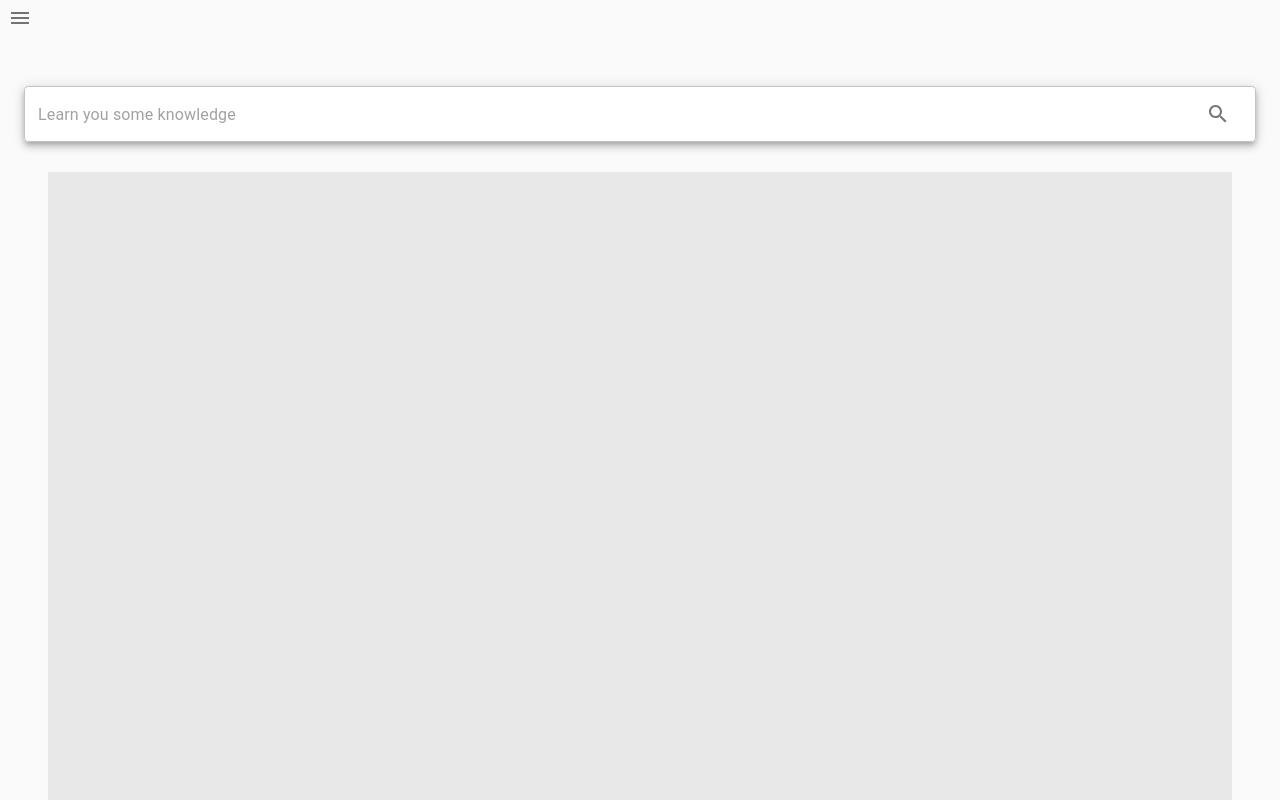
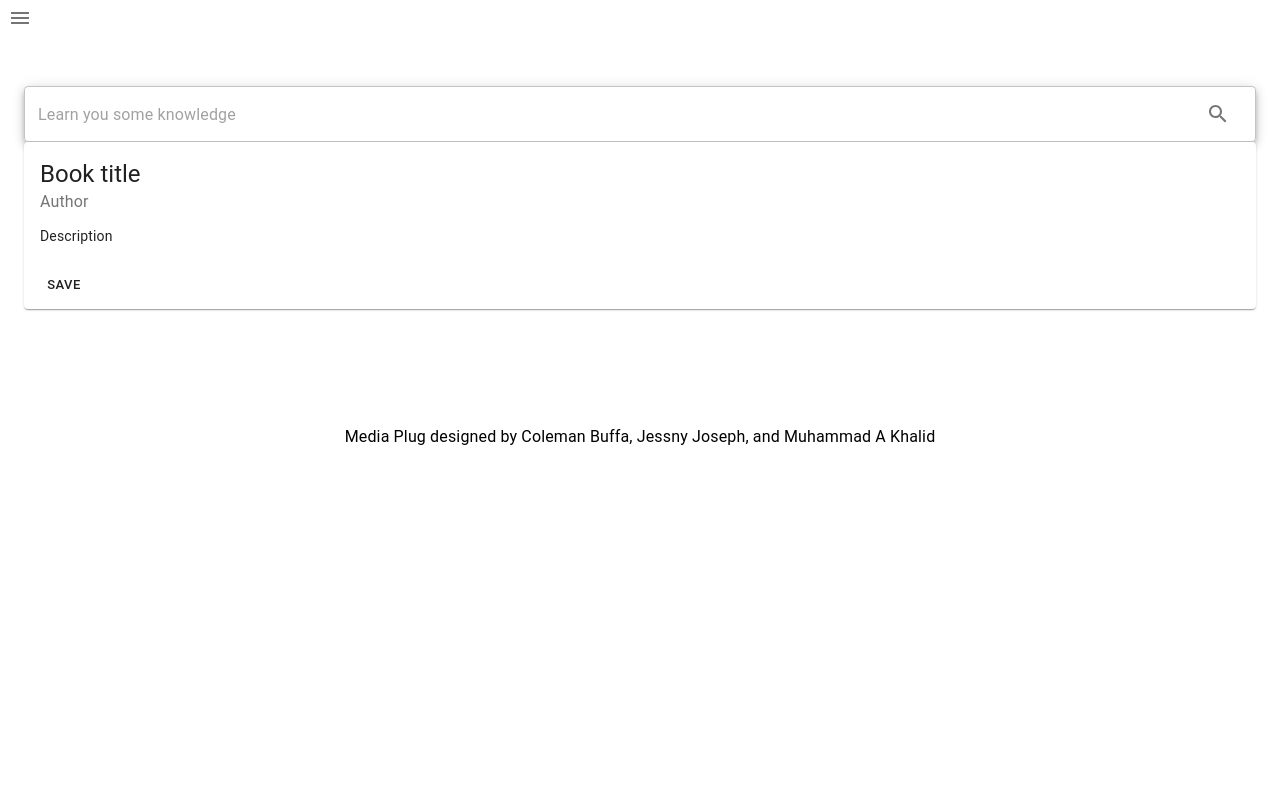
Before and after one commit to coleman-buffa/media-plug, a React (Create React App) app in the folder client/: page /search in a window 1280 px wide. Shown: the top 800 px of the page. Built offline with nearby package versions, Linux system fonts and the light colour scheme; grey boxes are pictures that could not be loaded.

Commit message:
initial card structure added for search books

```diff
--- a/client/src/components/searchcard/searchcard.js
+++ b/client/src/components/searchcard/searchcard.js
@@ -1,16 +1,66 @@
 import React from 'react';
-import CssBaseline from '@material-ui/core/CssBaseline';
+// import CssBaseline from '@material-ui/core/CssBaseline';
+// import Typography from '@material-ui/core/Typography';
+// import Container from '@material-ui/core/Container';
+import { CardActionArea } from '@material-ui/core';
+import { makeStyles } from '@material-ui/core/styles';
+import Card from '@material-ui/core/Card';
+import CardActions from '@material-ui/core/CardActions';
+import CardContent from '@material-ui/core/CardContent';
+import Button from '@material-ui/core/Button';
 import Typography from '@material-ui/core/Typography';
-import Container from '@material-ui/core/Container';
+import CardMedia from '@material-ui/core/CardMedia';
+
+const useStyles = makeStyles({
+	root: {
+		minWidth: 275,
+	},
+	bullet: {
+		display: 'inline-block',
+		margin: '0 2px',
+		transform: 'scale(0.8)',
+	},
+	title: {
+		fontSize: 14,
+	},
+	pos: {
+		marginBottom: 12,
+	},
+});
 
 function SearchCard(props) {
+	const classes = useStyles();
+	const bull = <span className={classes.bullet}>•</span>;
 	return (
-		<React.Fragment>
-			<CssBaseline />
-			<Container maxWidth="90%">
-				<Typography component="div" style={{ backgroundColor: '#E8E8E8', height: '100vh', marginTop: 30 }} />
-			</Container>
-		</React.Fragment>
+		// <React.Fragment>
+		// 	<CssBaseline />
+		// 	<Container maxWidth="90%">
+		// 		<Typography component="div" style={{ backgroundColor: '#E8E8E8', height: '100vh', marginTop: 30 }} />
+		// 	</Container>
+		// </React.Fragment>
+		<CardActionArea>
+			<Card className={classes.root}>
+				<CardMedia
+					className={classes.cover}
+					image="/static/images/cards/live-from-space.jpg"
+					title="book cover"
+				/>
+				<CardContent>
+					<Typography variant="h5" component="h2">
+						Book title
+        </Typography>
+					<Typography className={classes.pos} color="textSecondary">
+						Author
+        </Typography>
+					<Typography variant="body2" component="p">
+						Description
+					</Typography>
+				</CardContent>
+				<CardActions>
+					<Button size="small">Save</Button>
+				</CardActions>
+			</Card>
+		</CardActionArea >
 	);
 }
 
```
